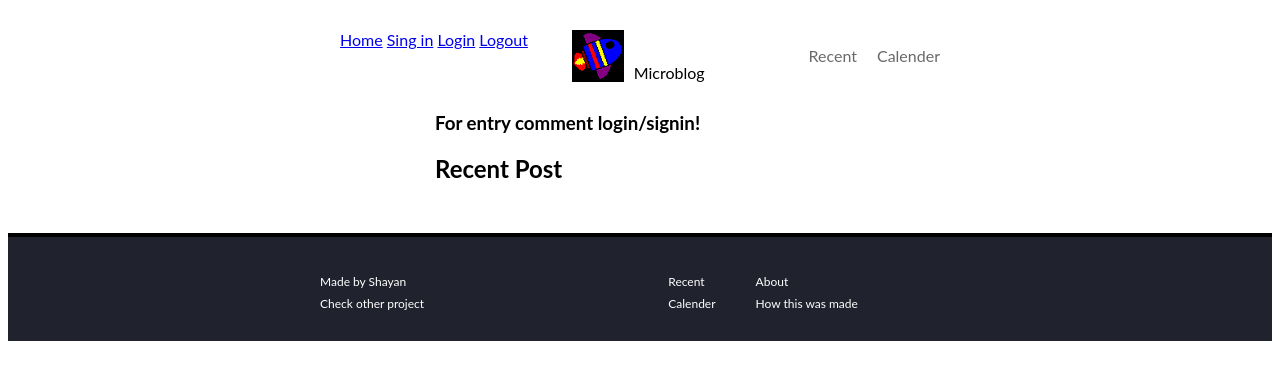
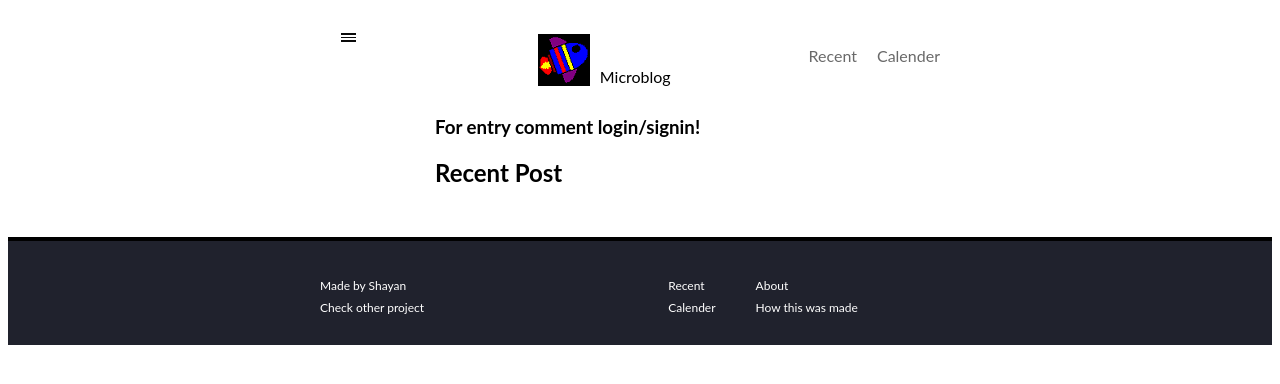
Before and after one commit to Ariri-San/python-microblog, a Flask app: page / in a window 1280 px wide. Shown: the top 384 px of the page. Run offline with Flask 2, Linux system fonts and the light colour scheme.

Commit message:
Add files via upload

```diff
--- a/static/css/style.css
+++ b/static/css/style.css
@@ -16,6 +16,7 @@ body {
 
 .navbar {
     max-width: 640px;
+    height: 56px;
     margin: 30px auto;
     padding: 0 20px;
     display: flex;
@@ -36,6 +37,7 @@ body {
 .navbar_navigation {
     list-style: none;
     display: flex;
+    padding: 0;
 }
 
 .navbar_navigation_item {
@@ -45,6 +47,80 @@ body {
 .navbar_link {
     color: dimgray;
     text-decoration: none;
+}
+
+/*--------- 3line ---------*/
+
+.user_lines {
+    display: flex;
+    flex-direction: row;
+}
+.user {
+    margin-left: 10px;
+}
+.user a {
+    color: black;
+    text-decoration: none;
+}
+
+.library {
+    height: fit-content;
+    width: 70px;
+}
+.lines {
+    padding: 1px;
+    cursor: pointer;
+    width: max-content;
+}
+.bar1, .bar2, .bar3 {
+    width: 15px;
+    height: 1.5px;
+    background-color: rgb(10, 10, 10);
+    margin-top: 2px;
+    transition: opacity 0.3s, transform 0.4s;
+}
+.key {
+    color: black;
+    text-decoration: none;
+    pointer-events: none;
+}
+.menu1, .key {
+    opacity: 0;
+    height: 0;
+    padding: 0;
+    display: flex;
+    flex-direction: column;
+}
+.change .bar2 {
+    opacity: 0;
+}
+.change .bar1 {
+    transform: rotate(45deg) translate(0, 4.75px);
+}
+.change .bar3 {
+    transform: rotate(-45deg) translate(0, -4.75px);
+}
+.change .menu1 {
+    display: flex;
+    flex-direction: column;
+    position: relative;
+    top: 8px;
+    width: 70px;
+    height: 105px;
+    background-color: #9898d25c;
+    opacity: 1;
+    padding: 3px;
+    border: 1px solid black;
+    justify-content: space-between;
+}
+.change .key {
+    opacity: 1;
+    height: max-content;
+    padding: 1px;
+    border: 2px solid black;
+    border-bottom: 1px solid black;
+    background-color: #cbffe48f;
+    pointer-events: all;
 }
 
 /*--------- main ---------*/
```
